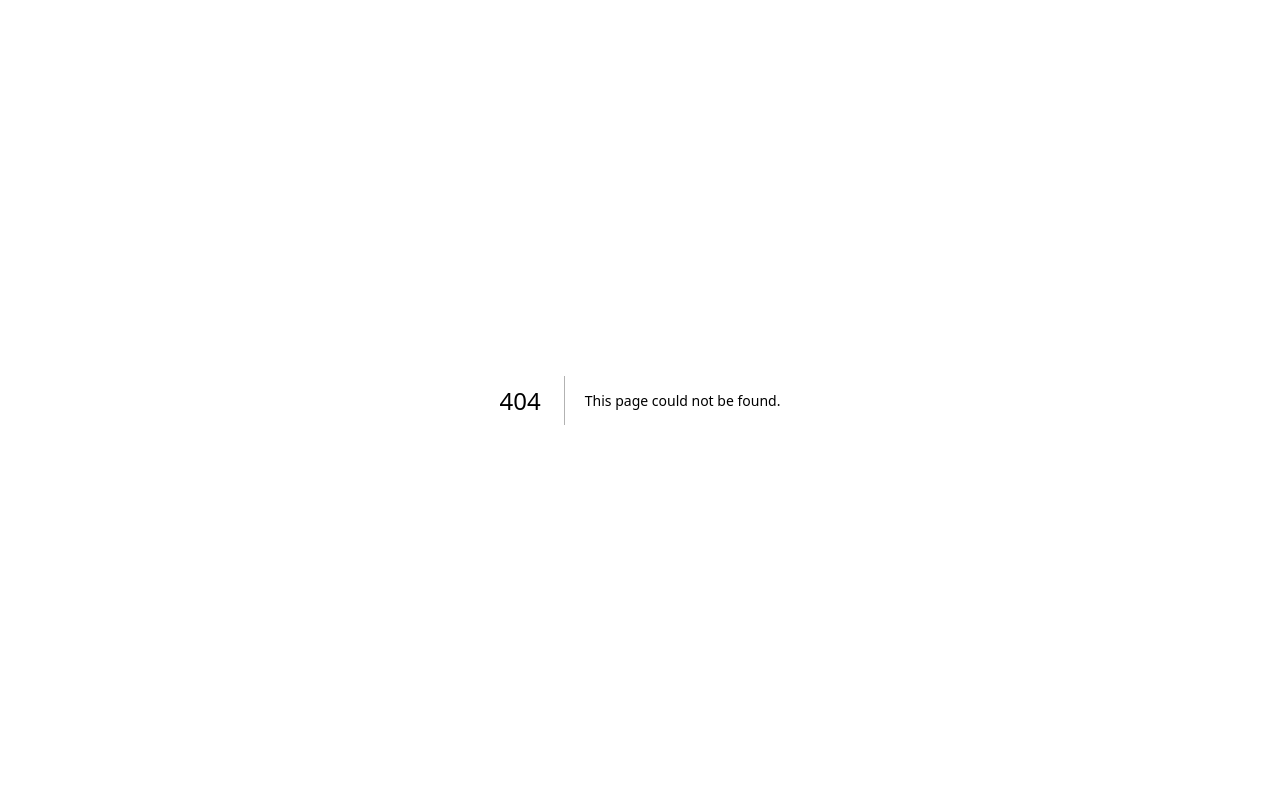
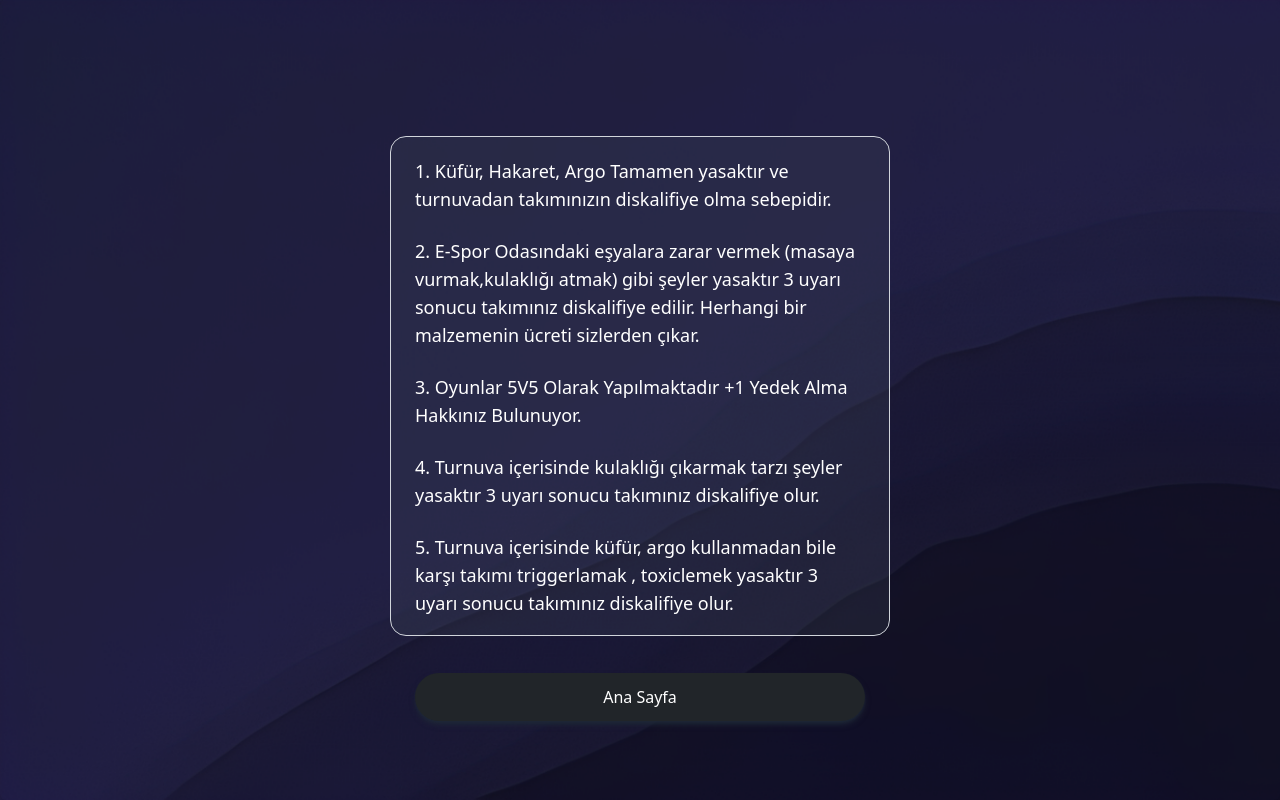
Before and after one commit to KhaledHN/coockie.Espor, a Next.js app: page /Kurallar in a window 1280 px wide. Before the commit this address had no page. Built offline with nearby package versions, Linux system fonts and the light colour scheme.

Commit message:
Adding rules and some ui changing

```diff
--- /dev/null
+++ b/src/pages/Kurallar.js
@@ -0,0 +1,41 @@
+import React from "react";
+
+const Kurallar = () => {
+  return (
+    <div className=" w-full absolute h-screen pt-24 mx-auto p-6 bg-transparent rounded-md shadow-md ">
+      <div className=" max-w-[1400px] w-full h-full mx-auto py-10 flex justify-center items-start ">
+        <div className=" w-[500px] py-5 px-6 h-[500px] border border-gray-300 rounded-2xl bg-gray-600/20 ">
+          <p className=" text-white text-left text-bold text-lg ">
+            1. Küfür, Hakaret, Argo Tamamen yasaktır ve turnuvadan takımınızın
+            diskalifiye olma sebepidir.
+          </p>
+          <p className=" pt-6 text-white text-left text-bold text-lg ">
+            2. E-Spor Odasındaki eşyalara zarar vermek (masaya vurmak,kulaklığı
+            atmak) gibi şeyler yasaktır 3 uyarı sonucu takımınız diskalifiye
+            edilir. Herhangi bir malzemenin ücreti sizlerden çıkar.
+          </p>
+          <p className=" pt-6 text-white text-left text-bold text-lg ">
+            3. Oyunlar 5V5 Olarak Yapılmaktadır +1 Yedek Alma Hakkınız
+            Bulunuyor.
+          </p>
+          <p className=" pt-6 text-white text-left text-bold text-lg ">
+            4. Turnuva içerisinde kulaklığı çıkarmak tarzı şeyler yasaktır 3
+            uyarı sonucu takımınız diskalifiye olur.
+          </p>
+          <p className=" pt-6 text-white text-left text-bold text-lg ">
+            5. Turnuva içerisinde küfür, argo kullanmadan bile karşı takımı
+            triggerlamak , toxiclemek yasaktır 3 uyarı sonucu takımınız
+            diskalifiye olur.
+          </p>
+          <div className="w-full pt-14 ">
+            <button className="w-full bg-[#212529] text-white p-3 rounded-full shadow-md shadow-gray-800 hover:bg-gray-900 duration-200 focus:outline-none focus:shadow-outline-blue">
+              <a href="/">Ana Sayfa</a>
+            </button>
+          </div>
+        </div>
+      </div>
+    </div>
+  );
+};
+
+export default Kurallar;
--- a/src/pages/Main.js
+++ b/src/pages/Main.js
@@ -1,4 +1,5 @@
 import React from "react";
+import Link from "next/link";
 
 const Main = () => {
   return (
@@ -7,7 +8,10 @@ const Main = () => {
         <div className="text-center">
           <h1 className=" text-white text-4xl font-bold mb-4">
             {" "}
-            <span className=" text-[#ad7a41] ">Cookie</span> x Kozmos
+            <span className="  text-[#ad7a41] ">
+              <Link href="https://cookiegames.vercel.app/">Cookie</Link>
+            </span>{" "}
+            x Kozmos
           </h1>
           <h2 className=" text-white text-3xl font-bold mb-4 ">
             <span className=" text-[#D9A65D] ">League Of Legends </span>
@@ -16,13 +20,16 @@ const Main = () => {
           <div className="flex justify-center pt-5 space-x-4">
             <a
               href="/ContactForm"
-              className="bg-black hover:scale-110 duration-150 hover:bg-gray-800 shadow-md shadow-gray-700 text-white font-bold py-2 px-4 rounded-full"
+              className="bg-gray-800 hover:scale-110 duration-150 hover:bg-gray-700 shadow-md shadow-white/20 text-white font-bold py-2 px-4 rounded-full"
             >
-              Kayit Ol
+              Kayıt Ol
             </a>
-            <button className="bg-transparent border border-transparent hover:border-gray-500 text-white font-bold py-2 px-4 rounded-full">
-              Kurallari Oku
-            </button>
+            <a
+              href="/Kurallar"
+              className="bg-transparent border border-transparent hover:border-gray-500 text-white font-bold py-2 px-4 rounded-full"
+            >
+              Kuralları Oku
+            </a>
           </div>
         </div>
       </div>
```
